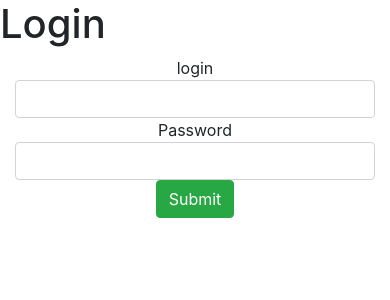
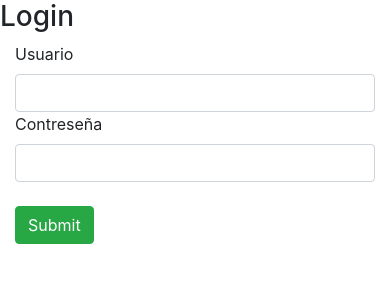
Before and after one commit to luisbodev/ProjectPHP-LaTrailera, a PHP site: page /views/loginCli.php in a window 390 px wide. Shown: the top 300 px of the page. Run offline with PHP 8.4, Linux system fonts and the light colour scheme.

Commit message:
Agregar machote login

```diff
--- a/views/loginCli.php
+++ b/views/loginCli.php
@@ -11,17 +11,31 @@
 </head>
 <body>
     <header>
-        <h1>Login</h1>
+        <h3>Login</h3>
     </header>
-    <section> <center>
-        <div class="column col-md-4">
-            <form action="#" >
-                login <input type="text" name="login" class="form-control">
-                Password <input type="password" name="password"  class="form-control">
-                <input type="submit" name="validar" class="btn btn-success">
-            </form>
+
+    <section>
+        <form action="#" method="POST">
+        <div class="container">
+            <div class="row">
+
+                    <div class="col-md-3">
+                        <label for="login" class="control-label">Usuario</label> <input type="text" name="login" class="form-control">
+                    </div>
+                    <div class="col-md-3">
+                        <label for="pasword" class="control-laberl">Contreseña</label><input type="password" name="password"  class="form-control">
+                    </div>
+
+            </div>
+            <br>
+            <div class="row">
+                <div class="col-md-3">
+                    <input type="submit" name="validar" class="btn btn-success">
+                </div>
+            </div>
         </div>
-    </section></center>
+        </form>
+    </section>
     <footer></footer>
 
 </body>
```
